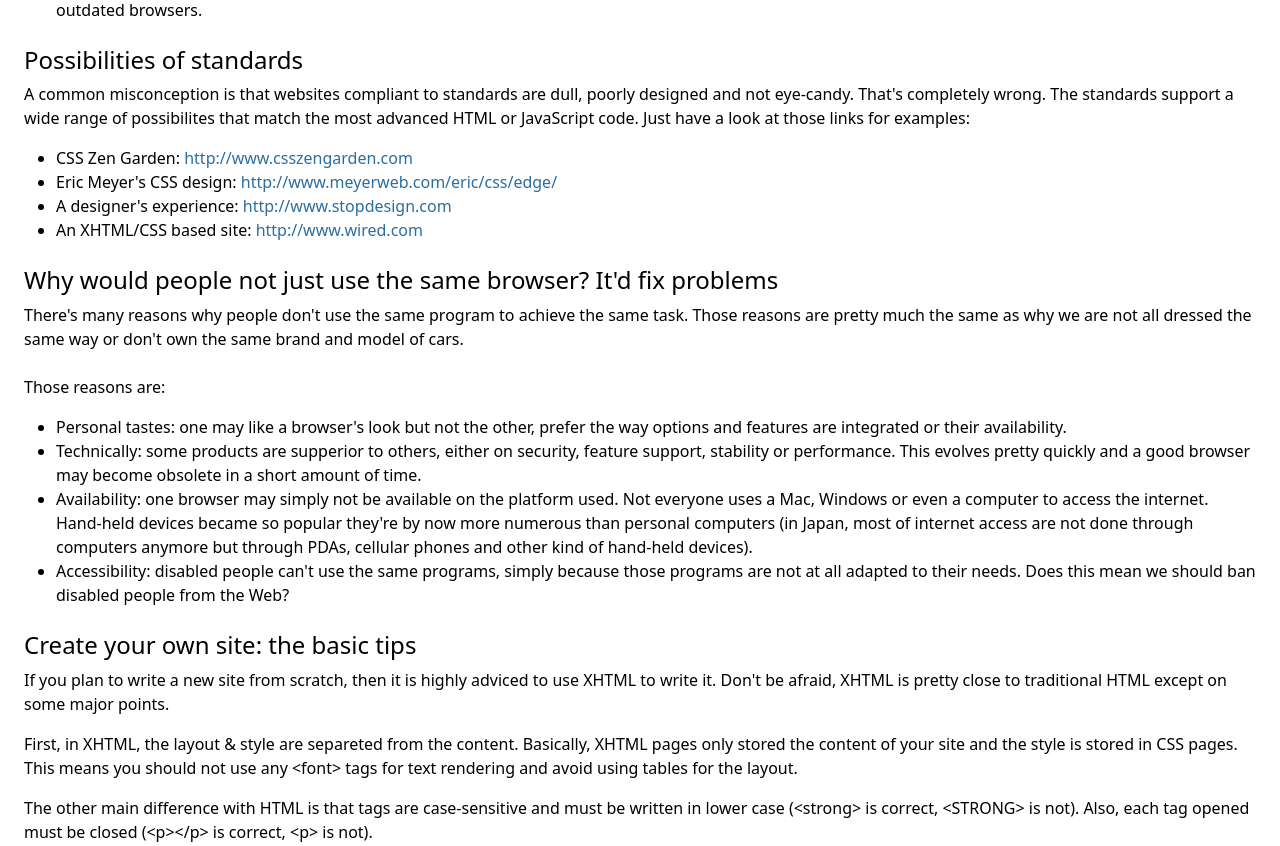
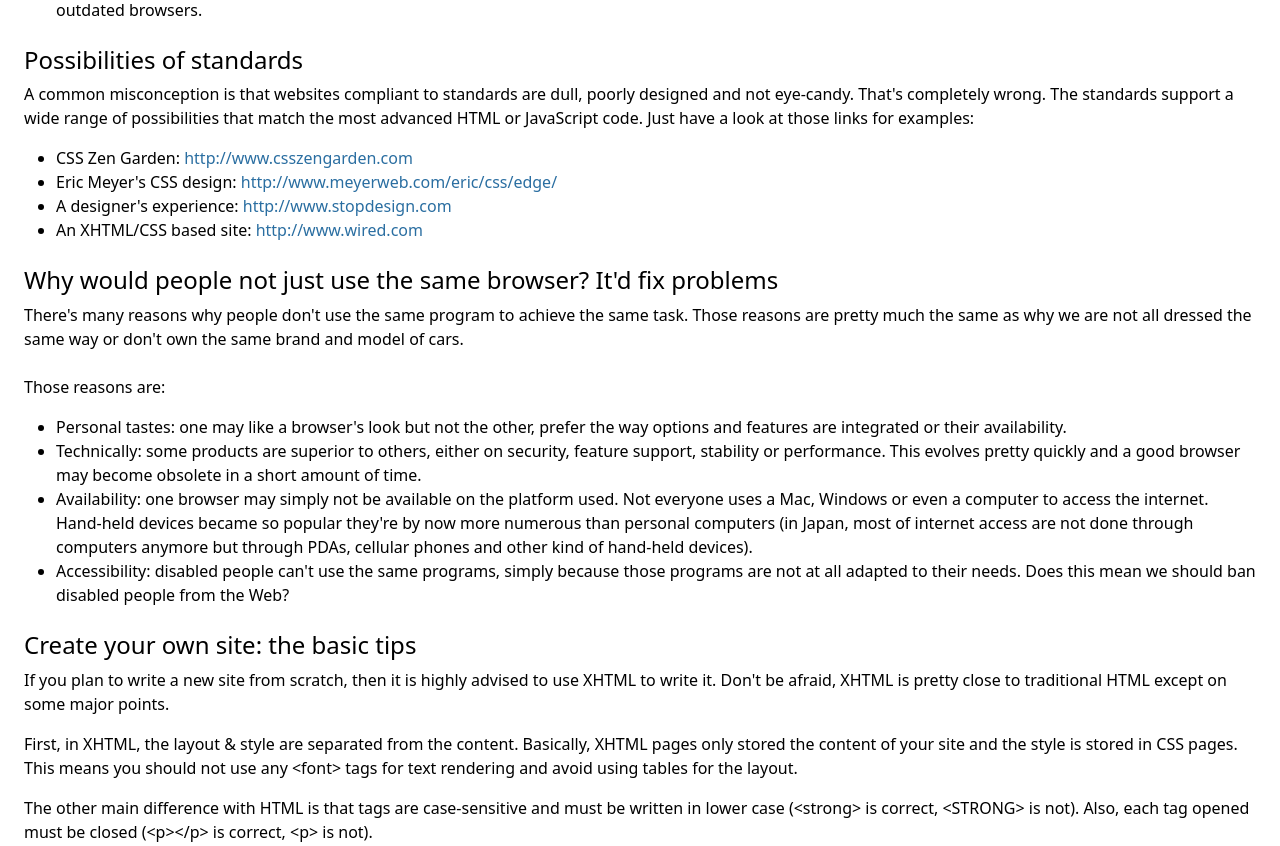
Before and after one commit to flashtux/flashtux.org, a Django app: page /w3blacklist/doc/ in a window 1280 px wide. Shown: the part 856-1702 px from the top of the page. Run offline with Django 3.2, Linux system fonts and the light colour scheme; some libraries are stand-ins or nearby versions.

Commit message:
Fix typos in templates

```diff
--- a/flashtux/templates/eciadsl/story.html
+++ b/flashtux/templates/eciadsl/story.html
@@ -24,7 +24,7 @@
   {% endblocktrans %}
   <br>
   {% blocktrans trimmed %}
-  I heard a lot about free softwares and Linux, but I had never tried this system.
+  I heard a lot about free software and Linux, but I had never tried this system.
   {% endblocktrans %}
   <br>
   {% blocktrans trimmed %}
@@ -82,7 +82,7 @@
   {% blocktrans trimmed %}
   I discover that I'll receive an "ECI HiFocus" USB modem, and not an Ethernet modem
   as they said two months ago. I'll discover later that this USB version has just been
-  released and that I'm amongh the first users.
+  released and that I'm among the first users.
   {% endblocktrans %}
   <br>
   {% blocktrans trimmed %}
@@ -223,7 +223,7 @@
   {% endblocktrans %}
   <br>
   {% blocktrans trimmed %}
-  With his positive response, I start writing a Linua page on my website
+  With his positive response, I start writing a Linux page on my website
   (<a href="http://flashcode.free.fr">http://flashcode.free.fr</a>)
   where I simply explain that I'm starting the development.
   {% endblocktrans %}
--- a/flashtux/templates/games/demoniactris.html
+++ b/flashtux/templates/games/demoniactris.html
@@ -28,7 +28,7 @@
     <li>{% trans "game finished!" %}</li>
     <li>{% trans "network game (local network with IPX)" %}</li>
     <li>{% trans "5 players by PC (40 with network)" %}</li>
-    <li>{% trans "computer reflexion" %}</li>
+    <li>{% trans "computer reflection" %}</li>
     <li>{% trans "powerful configuration" %}</li>
   </ul>
 </p>
--- a/flashtux/templates/w3blacklist/doc.html
+++ b/flashtux/templates/w3blacklist/doc.html
@@ -56,7 +56,7 @@
 <h4>{% trans "Possibilities of standards" %}</h4>
 
 <p>
-  {% trans "A common misconception is that websites compliant to standards are dull, poorly designed and not eye-candy. That's completely wrong. The standards support a wide range of possibilites that match the most advanced HTML or JavaScript code. Just have a look at those links for examples:" %}
+  {% trans "A common misconception is that websites compliant to standards are dull, poorly designed and not eye-candy. That's completely wrong. The standards support a wide range of possibilities that match the most advanced HTML or JavaScript code. Just have a look at those links for examples:" %}
   <ul>
     <li>
       {% trans "CSS Zen Garden:" %}
@@ -88,7 +88,7 @@
       {% trans "Personal tastes: one may like a browser's look but not the other, prefer the way options and features are integrated or their availability." %}
     </li>
     <li>
-      {% trans "Technically: some products are supperior to others, either on security, feature support, stability or performance. This evolves pretty quickly and a good browser may become obsolete in a short amount of time." %}
+      {% trans "Technically: some products are superior to others, either on security, feature support, stability or performance. This evolves pretty quickly and a good browser may become obsolete in a short amount of time." %}
     </li>
     <li>
       {% trans "Availability: one browser may simply not be available on the platform used. Not everyone uses a Mac, Windows or even a computer to access the internet. Hand-held devices became so popular they're by now more numerous than personal computers (in Japan, most of internet access are not done through computers anymore but through PDAs, cellular phones and other kind of hand-held devices)." %}
@@ -101,11 +101,11 @@
 <h4>{% trans "Create your own site: the basic tips" %}</h4>
 
 <p>
-  {% trans "If you plan to write a new site from scratch, then it is highly adviced to use XHTML to write it. Don't be afraid, XHTML is pretty close to traditional HTML except on some major points." %}
+  {% trans "If you plan to write a new site from scratch, then it is highly advised to use XHTML to write it. Don't be afraid, XHTML is pretty close to traditional HTML except on some major points." %}
 </p>
 
 <p>
-  {% trans "First, in XHTML, the layout & style are separeted from the content. Basically, XHTML pages only stored the content of your site and the style is stored in CSS pages. This means you should not use any &lt;font&gt; tags for text rendering and avoid using tables for the layout." %}
+  {% trans "First, in XHTML, the layout & style are separated from the content. Basically, XHTML pages only stored the content of your site and the style is stored in CSS pages. This means you should not use any &lt;font&gt; tags for text rendering and avoid using tables for the layout." %}
 </p>
 
 <p>
```
